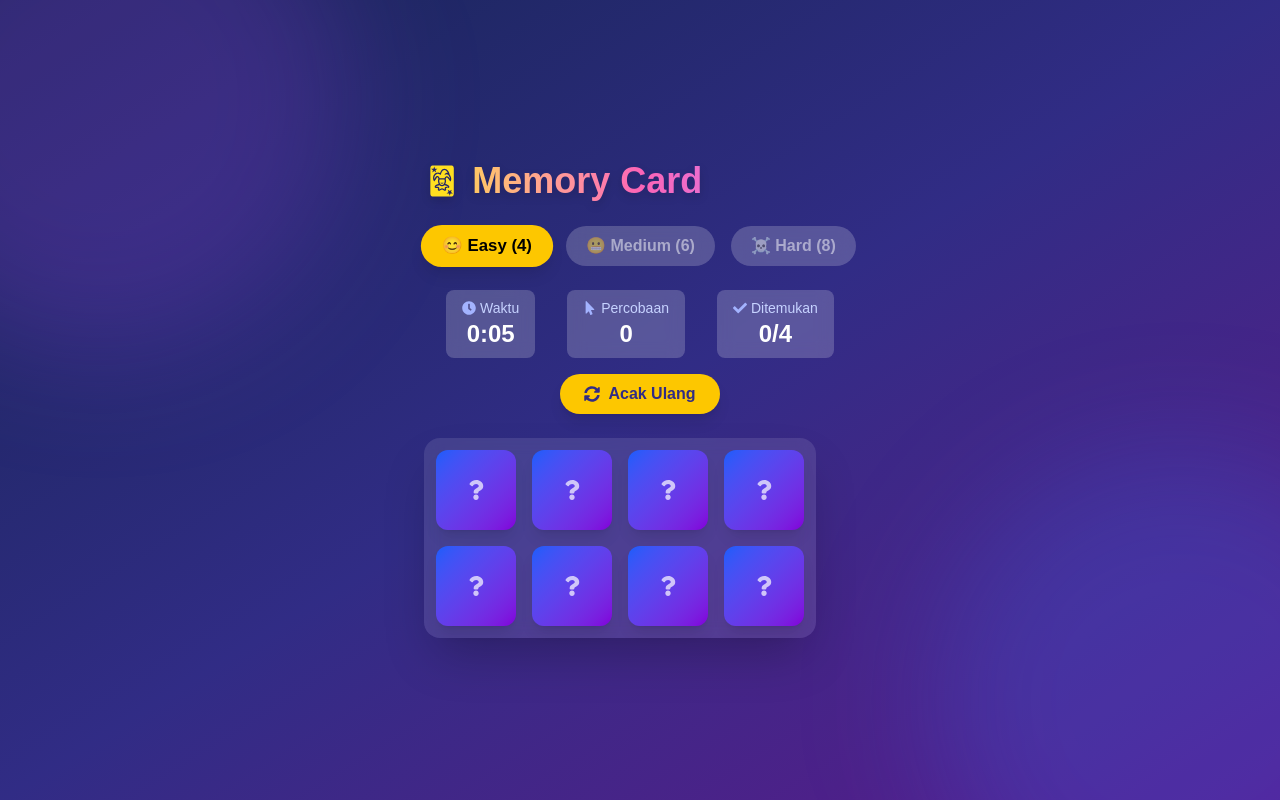
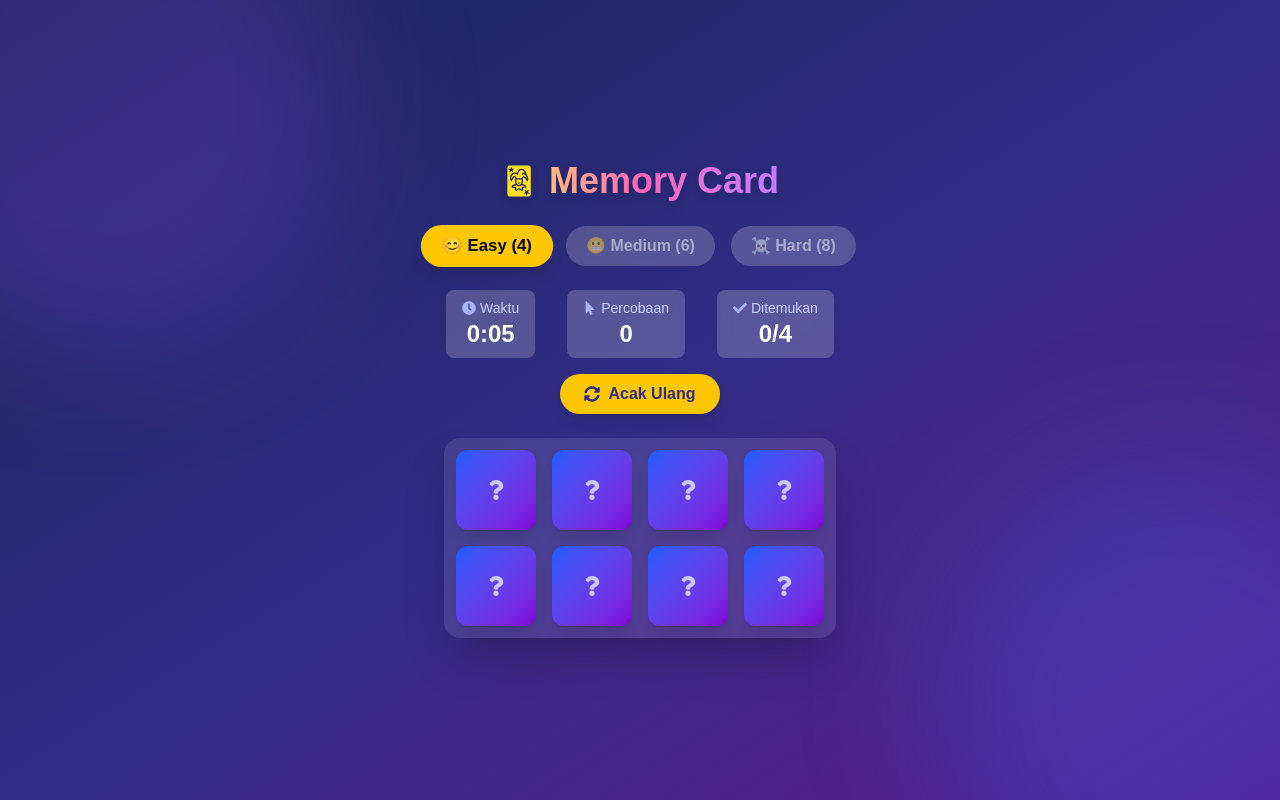
Before and after one commit to mithagresiaharahap241713057-droid/UGD_4_C_3057, a Next.js app: page / in a window 1280 px wide. Built offline with nearby package versions, Linux system fonts and the light colour scheme.

Commit message:
Update page.js
intial commit

```diff
--- a/src/app/page.js
+++ b/src/app/page.js
@@ -143,7 +143,7 @@
     <div className="absolute bottom-[-150px] right-[-150px] w-[500px] h-[500px] bg-blue-500/20 blur-3xl rounded-full"></div>
 
     {/* Konten utama */}
-    <div className="relative z-10">
+    <div className="relative z-10 flex flex-col items-center justify-center">
 
       {/* Judul aplikasi */}
       <h1 className="text-4xl font-extrabold mb-6 drop-shadow-lg flex items-center gap-3 float-text
```
